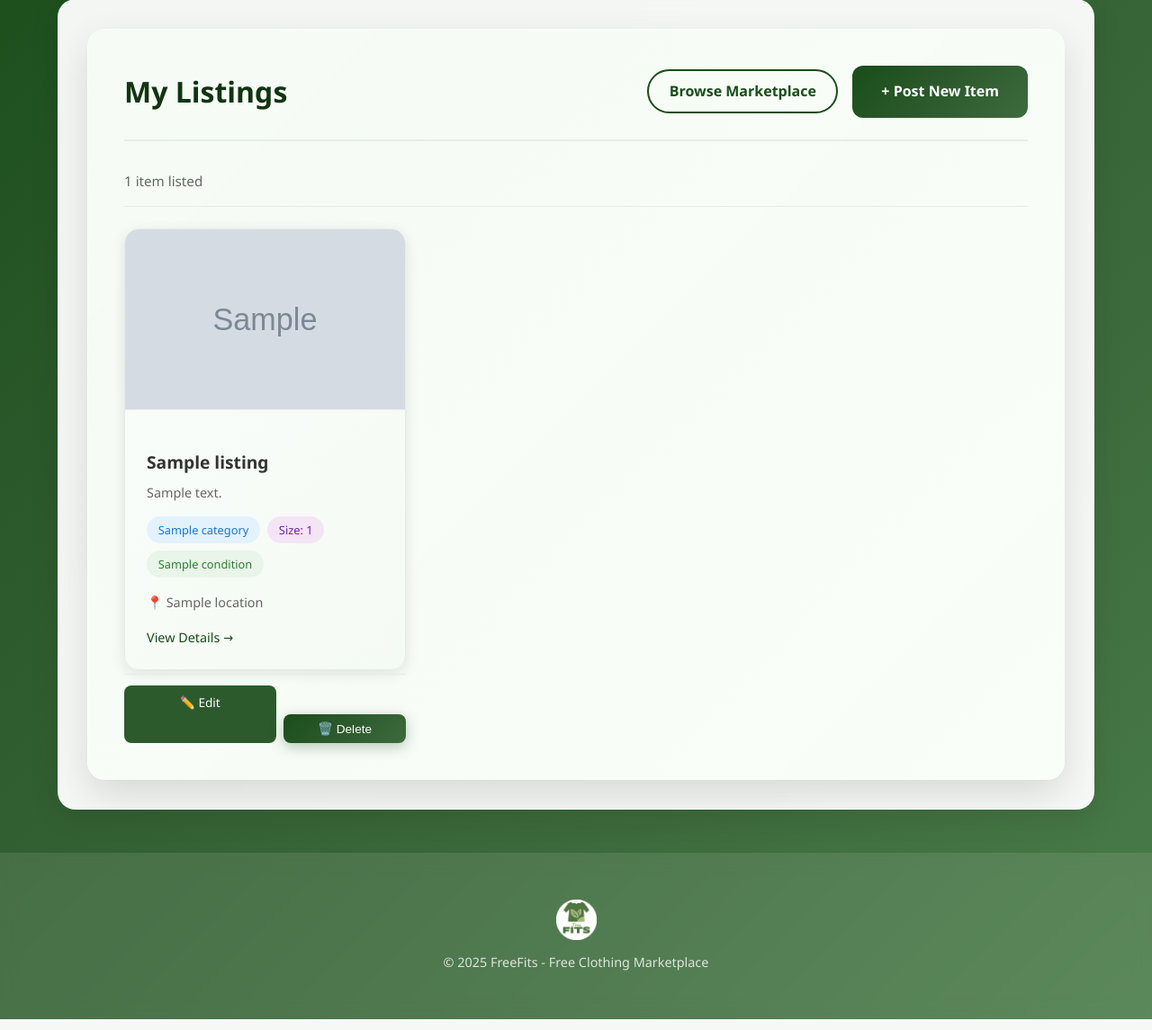
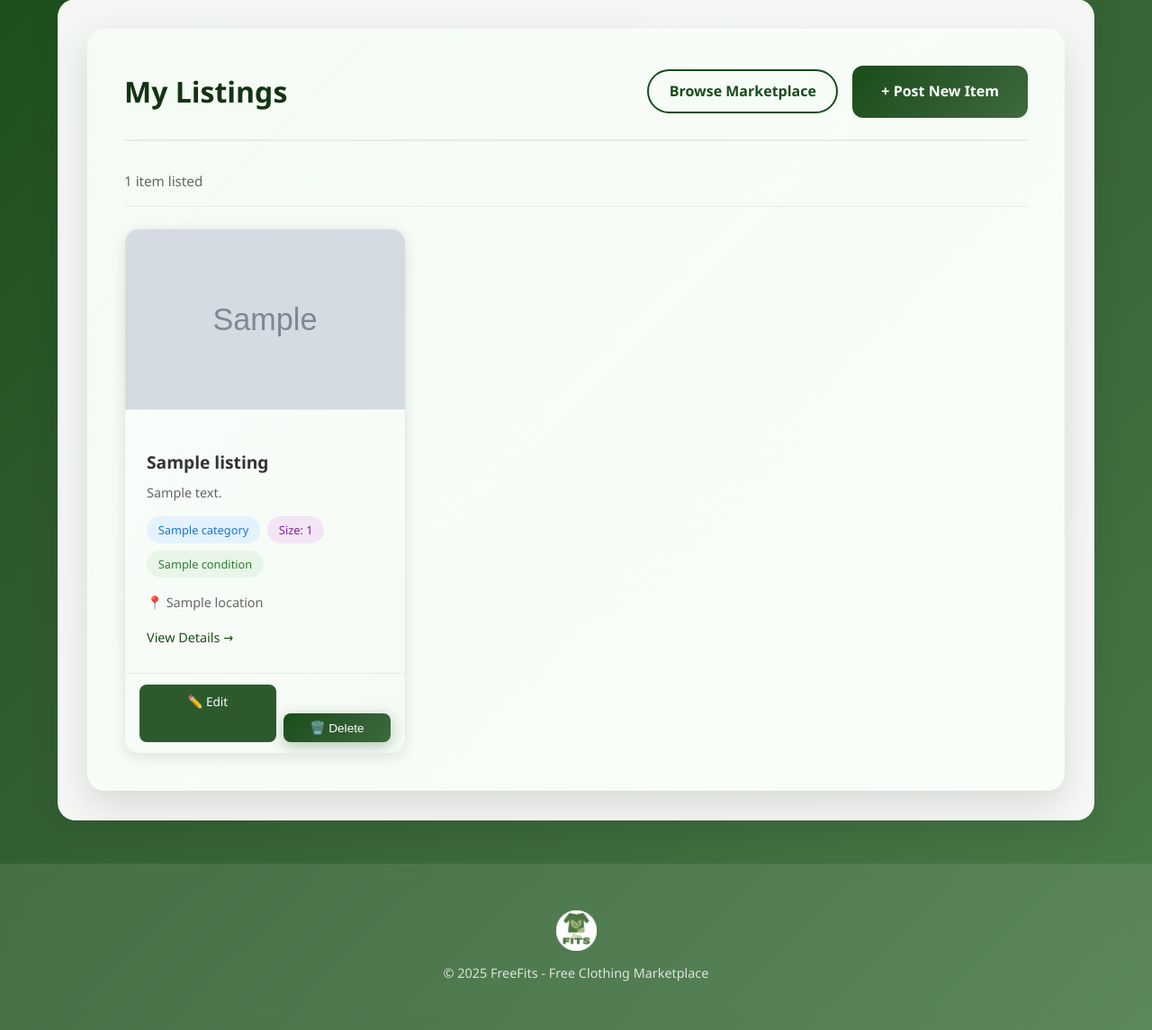
Before and after one commit to tibatuba/FreeFits, a Flask app: page /my-listings in a window 1280 px wide. Shown: the part 125-1270 px from the top of the page at 90% size. Run offline with Flask 3, Linux system fonts and the light colour scheme; the visitor is signed in with stand-in values (Sample User, id 1); grey boxes marked "Sample" are stand-in pictures; a database or web service that is not in the repository returns one stand-in record (values such as "Sample title").

Commit message:
Move Edit/Delete below card on My Listings; bump CSS to v=3 for cache bust

```diff
--- a/app/static/css/style.css
+++ b/app/static/css/style.css
@@ -1362,22 +1362,26 @@ label[for="location"] {
     font-size: 0.9rem;
 }
 
-/* My Listings: Edit/Delete below the card, not on the image */
-.my-listings-card-wrapper {
+/* My Listings: Edit/Delete below the card content, never on the image */
+.my-listings-card-wrapper .listing-card {
     display: flex;
     flex-direction: column;
 }
 
 .my-listings-card-wrapper .listing-card-link {
-    flex: 1;
+    flex: 1 1 auto;
+    min-height: 0;
 }
 
 .my-listings-card-actions {
+    position: static !important;
     display: flex;
     gap: 0.5rem;
-    padding: 0.75rem 0 0;
+    padding: 0.75rem 1rem;
+    margin: 0;
     margin-top: 0.25rem;
     border-top: 1px solid #e3efe3;
+    flex-shrink: 0;
 }
 
 .my-listings-edit-btn,
--- a/app/templates/my_listings.html
+++ b/app/templates/my_listings.html
@@ -59,8 +59,8 @@
                 <div class="listings-grid">
                     {% for listing in listings %}
                     <div class="listing-card-wrapper my-listings-card-wrapper">
+                        <div class="listing-card">
                             <a href="{{ url_for('main.view_listing', listing_id=listing.id) }}" class="listing-card-link">
-                            <div class="listing-card">
                                 <div class="listing-image">
                                     {% if listing.image_url %}
                                         <img src="{{ listing.image_url }}" alt="{{ listing.title }}" style="width: 100%; height: 100%; object-fit: cover;">
@@ -85,13 +85,13 @@
                                         <span class="view-details-btn">View Details →</span>
                                     </div>
                                 </div>
-                            </div>
                             </a>
                             <div class="listing-card-actions my-listings-card-actions">
                                 <a href="{{ url_for('main.edit_listing', listing_id=listing.id) }}" class="my-listings-edit-btn">✏️ Edit</a>
                                 <form action="{{ url_for('main.delete_listing_route', listing_id=listing.id) }}" method="POST" class="my-listings-delete-form" onsubmit="return confirm('Are you sure you want to delete this listing? This action cannot be undone.');">
                                     <button type="submit" class="my-listings-delete-btn">🗑️ Delete</button>
                                 </form>
+                            </div>
                         </div>
                     </div>
                     {% endfor %}
```
Lines whose indentation alone changed are shown as unchanged.
